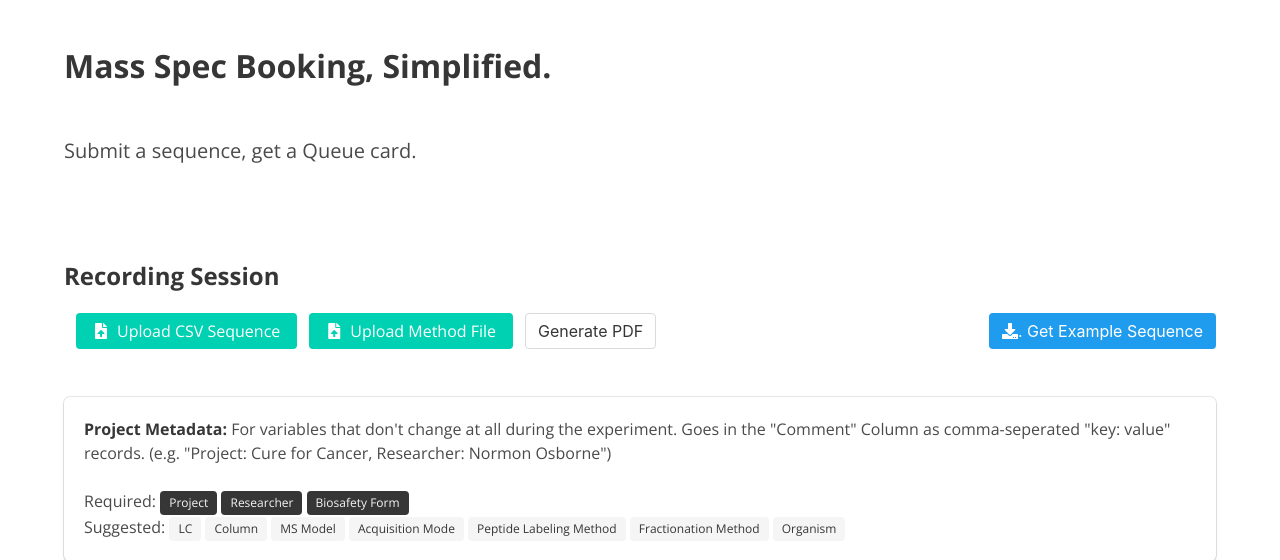
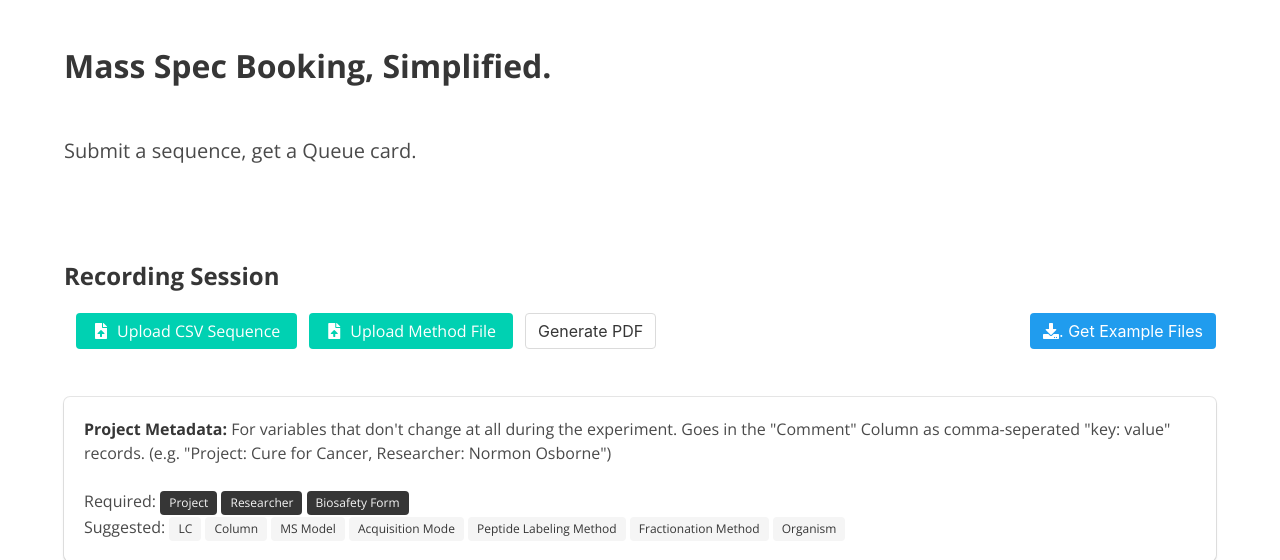
Before and after one commit to nickdelgrosso/MS_Booker, a Flask app: page / in a window 1280 px wide. Shown: the top 560 px of the page. Run offline with Flask 2, Linux system fonts and the light colour scheme; some libraries are stand-ins or nearby versions.

Commit message:
made example button label better-descriptive

```diff
--- a/card_app/templates/landing.html
+++ b/card_app/templates/landing.html
@@ -82,7 +82,7 @@
                         <form action="/download_example" method="GET">
                             <div class="level-right">
                                 <div class="control">
-                                    <button type="submit" class="button is-grey-light is-info"><i class="fas fa-download"></i>.  Get Example Sequence</button>
+                                    <button type="submit" class="button is-grey-light is-info"><i class="fas fa-download"></i>.  Get Example Files</button>
                                 </div>
                             </div>
                         </form>
```
